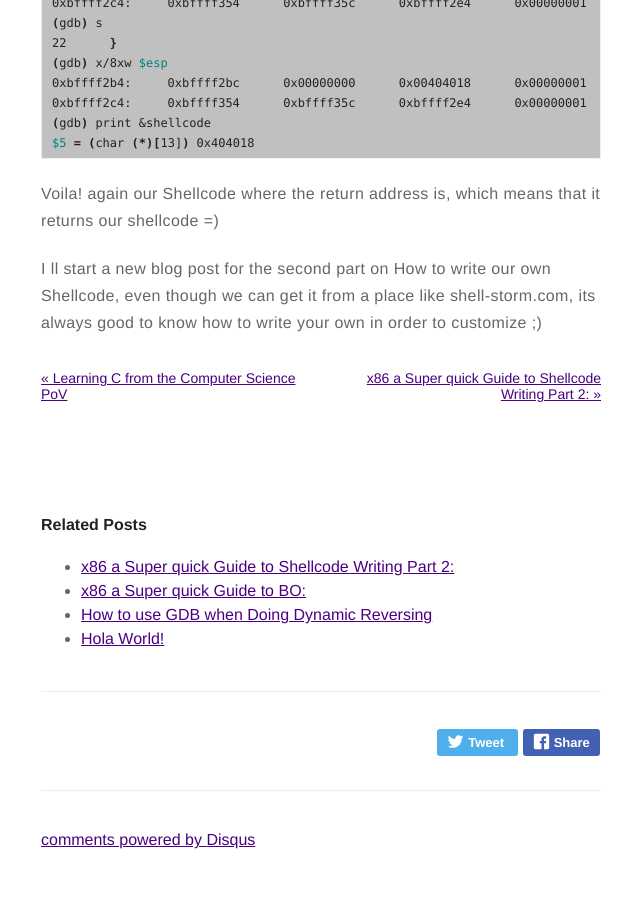
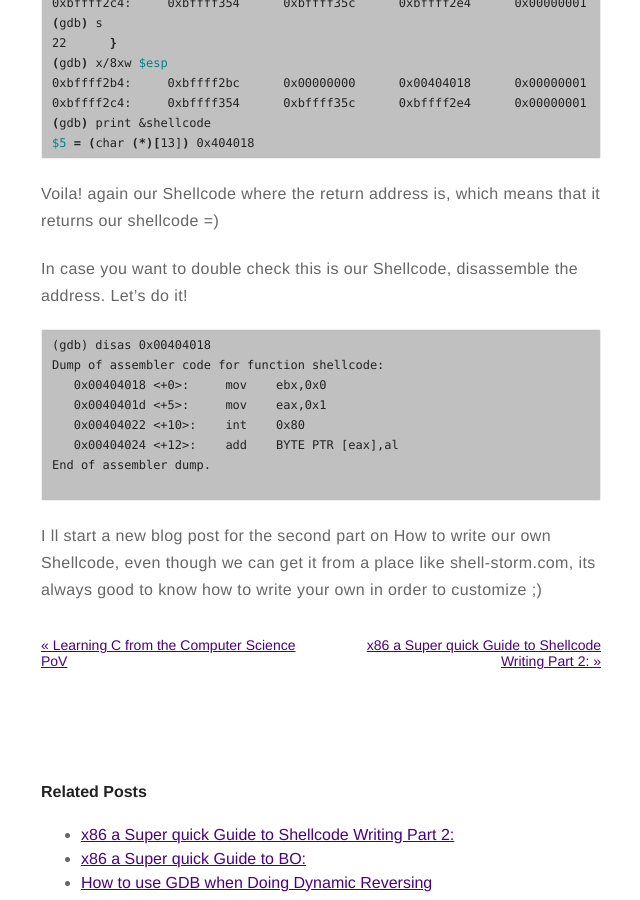
Before and after one commit to MaskedFox/maskedfox.github.io, a Jekyll site: the page built from _posts/2019-03-07-Quick-Shellcode-Writing.md, in a window 1280 px wide and 900 px high, scrolled down 6205 px. Shown: the whole window, without its empty margins (319-959 px from the left). Built offline with Jekyll 4.4.1, drawn with Linux system fonts in a browser that asks for light colours; comment, search, counter and statistics services are not loaded.

Commit message:
Update 2019-03-07-Quick-Shellcode-Writing.md

````diff
--- a/_posts/2019-03-07-Quick-Shellcode-Writing.md
+++ b/_posts/2019-03-07-Quick-Shellcode-Writing.md
@@ -321,5 +321,18 @@ $5 = (char (*)[13]) 0x404018
 ```
 Voila! again our Shellcode where the return address is, which means that it returns our shellcode =)
 
+In case you want to double check this is our Shellcode, disassemble the address. Let's do it!
+
+```
+(gdb) disas 0x00404018
+Dump of assembler code for function shellcode:
+   0x00404018 <+0>:	mov    ebx,0x0
+   0x0040401d <+5>:	mov    eax,0x1
+   0x00404022 <+10>:	int    0x80
+   0x00404024 <+12>:	add    BYTE PTR [eax],al
+End of assembler dump.
+
+```
+
 I ll start a new blog post for the second part on How to write our own Shellcode, even though we can get it from a place like
 shell-storm.com, its always good to know how to write your own in order to customize ;)
````
